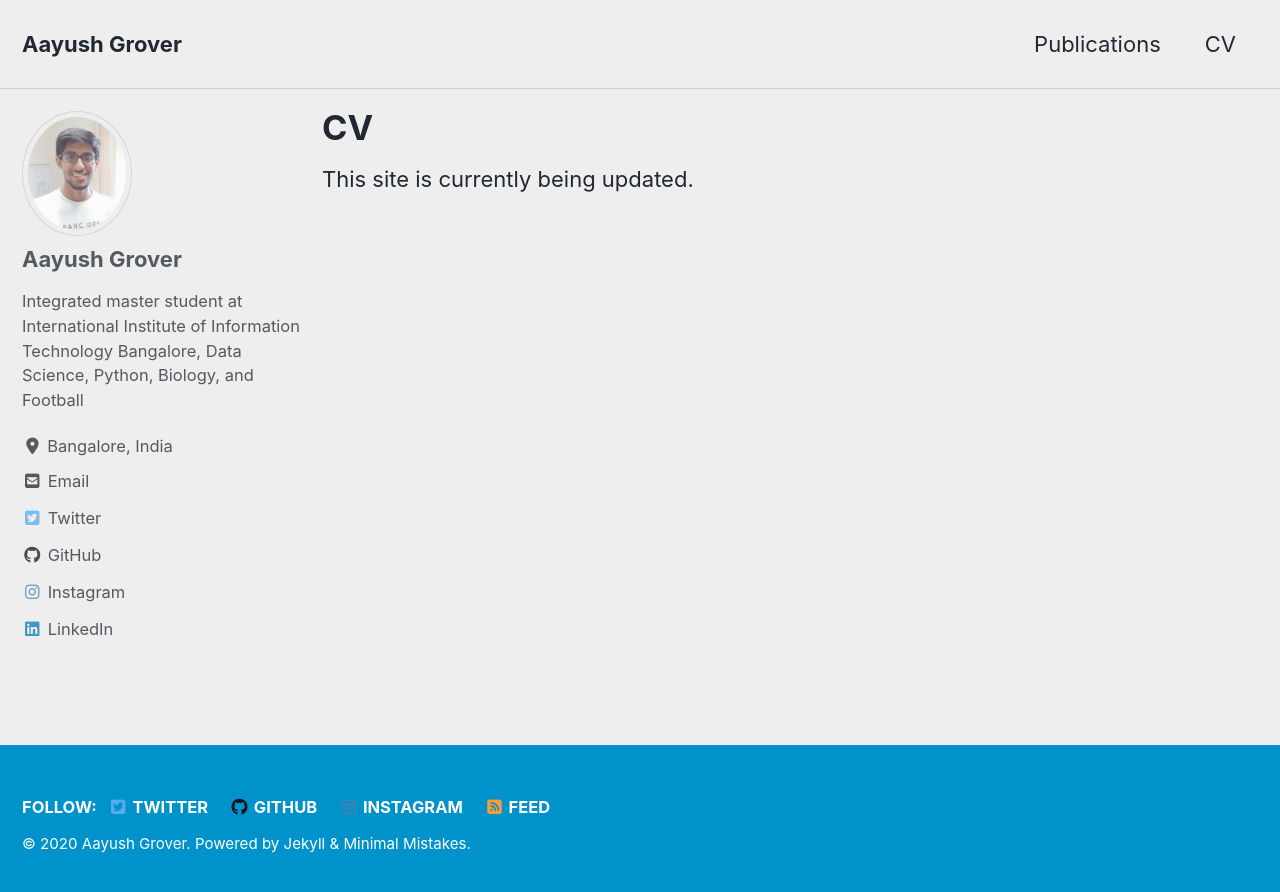
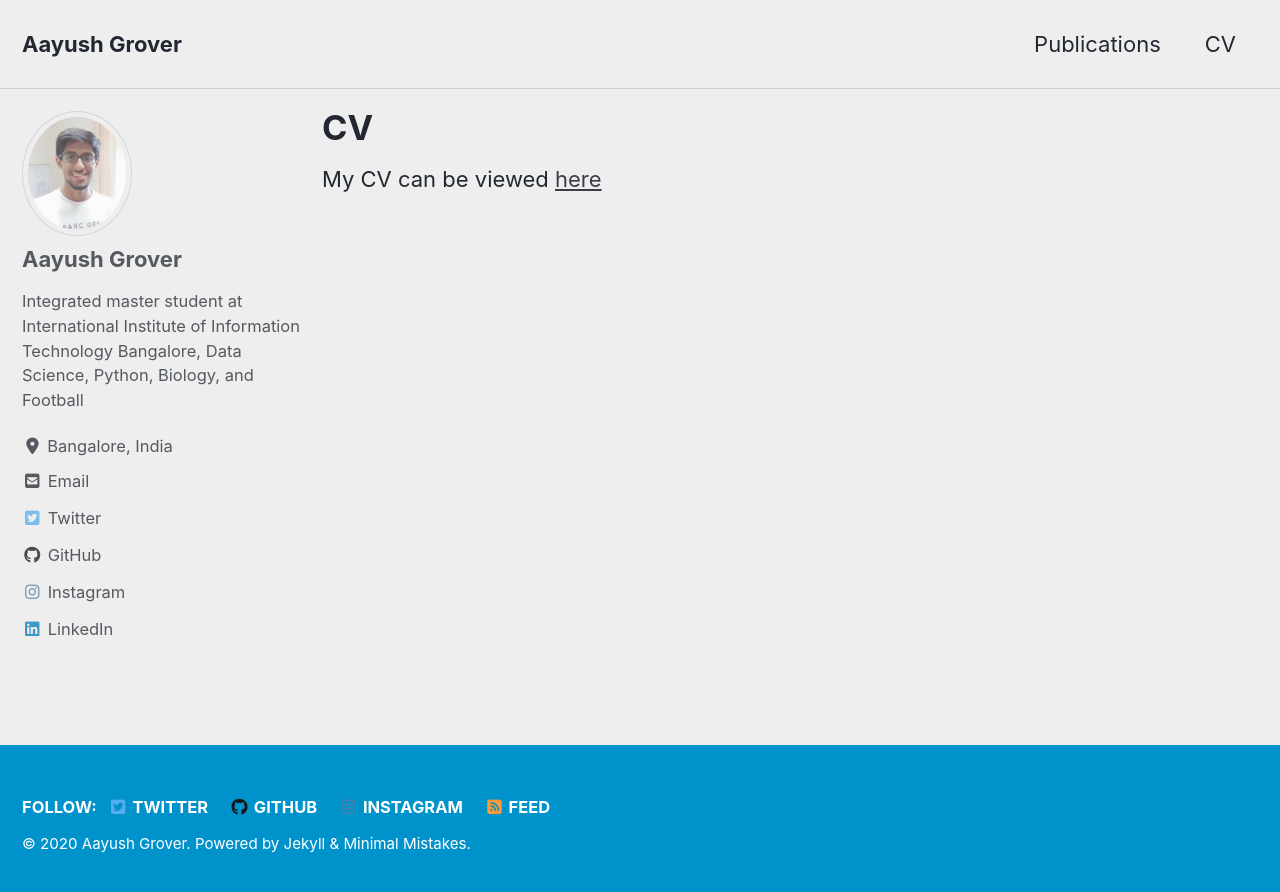
Before and after one commit to AayushGrover/AayushGrover.github.io, a Jekyll site: the page built from _pages/cv.md, in a window 1280 px wide. Shown: the top 892 px of the page. Built offline with Jekyll 4.4.1, drawn with Linux system fonts in a browser that asks for light colours; cached includes are drawn as plain includes; nearby versions of some CDN libraries.

Commit message:
Update cv.md

```diff
--- a/_pages/cv.md
+++ b/_pages/cv.md
@@ -4,4 +4,4 @@ title: "CV"
 
 ---
 
-This site is currently being updated.
+My CV can be viewed [here](https://aayushgrover.github.io/files/CV.pdf)
```
